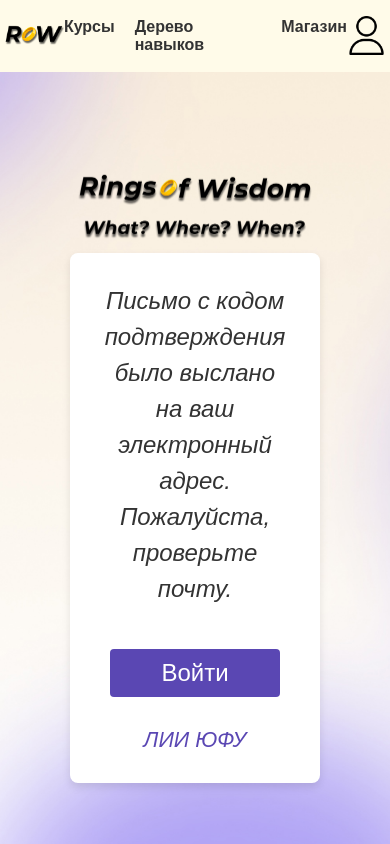
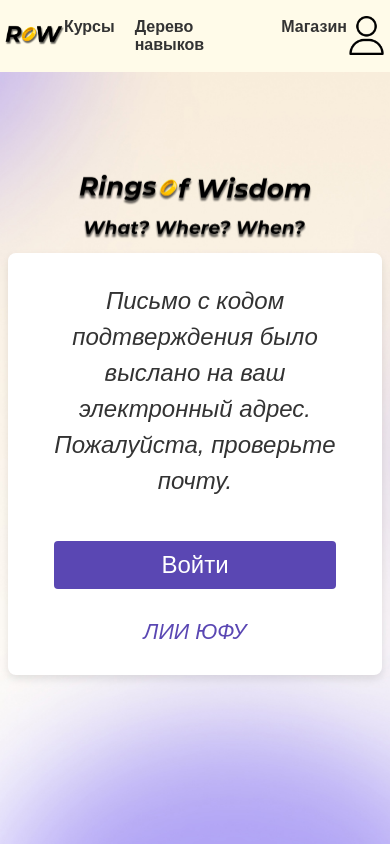
Before and after one commit to NikolyaTruLaLaLa/RingsOfWisdom, a React (Vite) app in the folder frontend/ringsOfWisdom/: page /emlverif in a window 390 px wide. Built offline with nearby package versions, Linux system fonts and the light colour scheme.

Commit message:
адаптировал размер страниц авторизации, регистрации, и почты под мобилки

```diff
--- a/frontend/ringsOfWisdom/src/assets/style/style_authorization.css
+++ b/frontend/ringsOfWisdom/src/assets/style/style_authorization.css
@@ -61,6 +61,19 @@ h2 {
     border-radius: 8px;
     box-shadow: 0 4px 8px rgba(0, 0, 0, 0.1);
     margin-bottom: 3%;
+}
+
+@media (max-width: 900px) {
+    .login-box {
+        background-color: #fff;
+        padding: 30px;
+        width:120%;
+        max-height: 100%;
+        border-radius: 8px;
+        box-shadow: 0 4px 8px rgba(0, 0, 0, 0.1);
+        margin-bottom: 3%;
+    }
+
 }
 
 form label {
--- a/frontend/ringsOfWisdom/src/assets/style/style_email_verif.css
+++ b/frontend/ringsOfWisdom/src/assets/style/style_email_verif.css
@@ -62,6 +62,22 @@
     margin-bottom: 3%;
 }
 
+@media (max-width: 900px) {
+    .notification {
+
+        color: #333;
+        font-style: italic;
+        background-color: #fff;
+        padding: 30px;
+        width:120%;
+        max-height: 100%;
+        border-radius: 8px;
+        box-shadow: 0 4px 8px rgba(0, 0, 0, 0.1);
+        margin-bottom: 3%;
+    }
+
+}
+
 .notification p {
     margin: 0 0 2rem;
     line-height: 1.5;
--- a/frontend/ringsOfWisdom/src/assets/style/style_registration.css
+++ b/frontend/ringsOfWisdom/src/assets/style/style_registration.css
@@ -62,6 +62,18 @@ h2 {
     border-radius: 8px;
     box-shadow: 0 4px 8px rgba(0, 0, 0, 0.1);
     margin-bottom: 3%;
+}
+@media (max-width: 900px) {
+    .registration-box {
+        background-color: #fff;
+        padding: 30px;
+        width:120%;
+        max-height: 100%;
+        border-radius: 8px;
+        box-shadow: 0 4px 8px rgba(0, 0, 0, 0.1);
+        margin-bottom: 3%;
+    }
+
 }
 
 form label {
```
